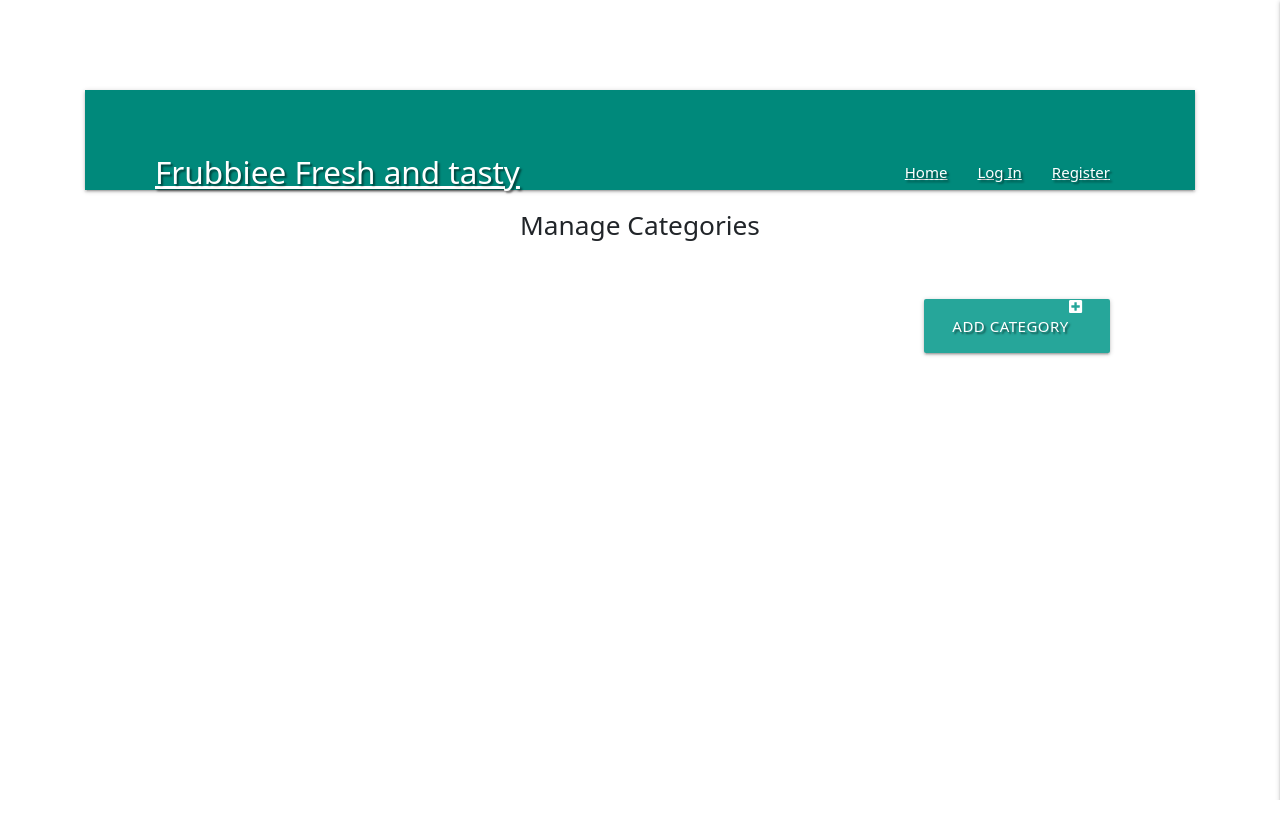
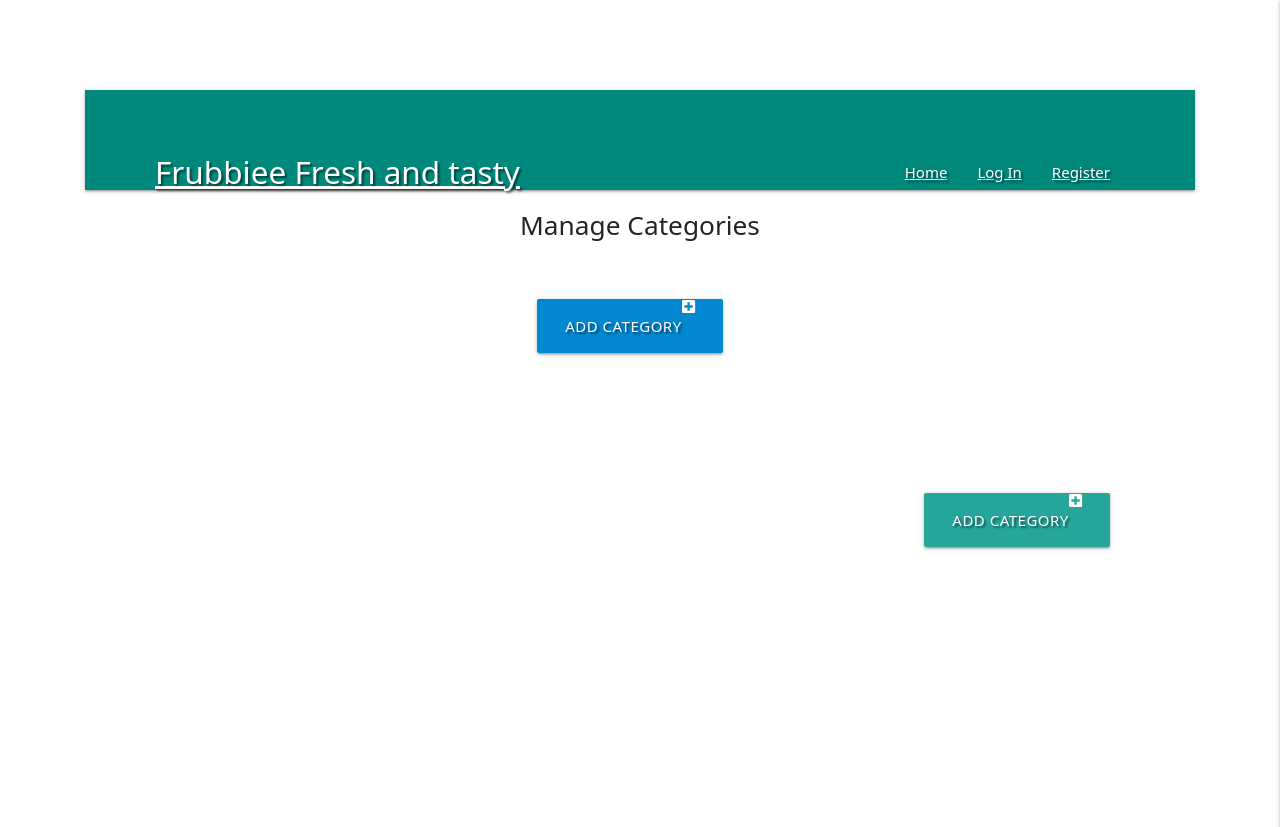
Before and after one commit to suzzet31/Frubbiee, a Python web app: template templates/categories.html in a window 1280 px wide. Before the commit the page ends 800 px from the top, so only its background shows below. Run offline with Jinja, Linux system fonts and the light colour scheme; the template is opened without the code that fills it, so the values that code supplies are empty; some libraries are stand-ins or nearby versions.

Commit message:
add category in db

```diff
--- a/templates/add_category.html
+++ b/templates/add_category.html
@@ -3,7 +3,7 @@
 
 <h3 class="light-blue-text text-darken-4 center-align">Add Category</h3>
 <div class="row">
-    <div class="col s12 m12 offset-m2">
+    <div class="input-field col s12 m12 offset-m2">
 
         <div class="col-md-12 mb-6">
             <div class="card border-0 shadow">
--- a/templates/categories.html
+++ b/templates/categories.html
@@ -2,6 +2,15 @@
 {% block content %}
 
 <h3 class="light-black-text text-darken-4 center-align">Manage Categories</h3>
+
+<div class="row">
+    <div class="col s12 center-align">
+        <a href="{{url_for('add_category')}}" class="btn-large light-blue darken-2 text-shadow">
+            Add category <i class="fas fa-plus-square right"></i>
+        </a>
+
+    </div>
+</div>
 
 <div class="row">
     <div class="col s12 center-align">
```
Also changed, not shown: app.py (+13 -2 lines).
